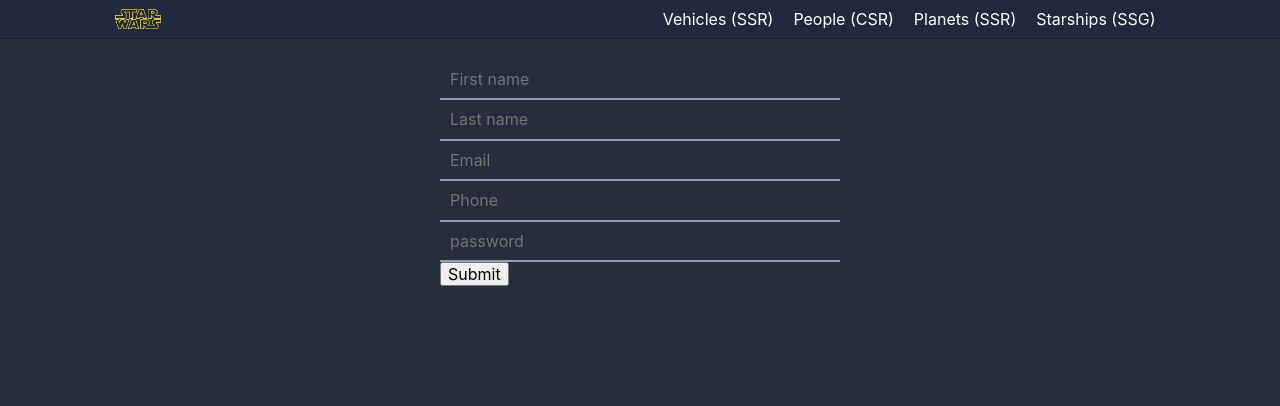
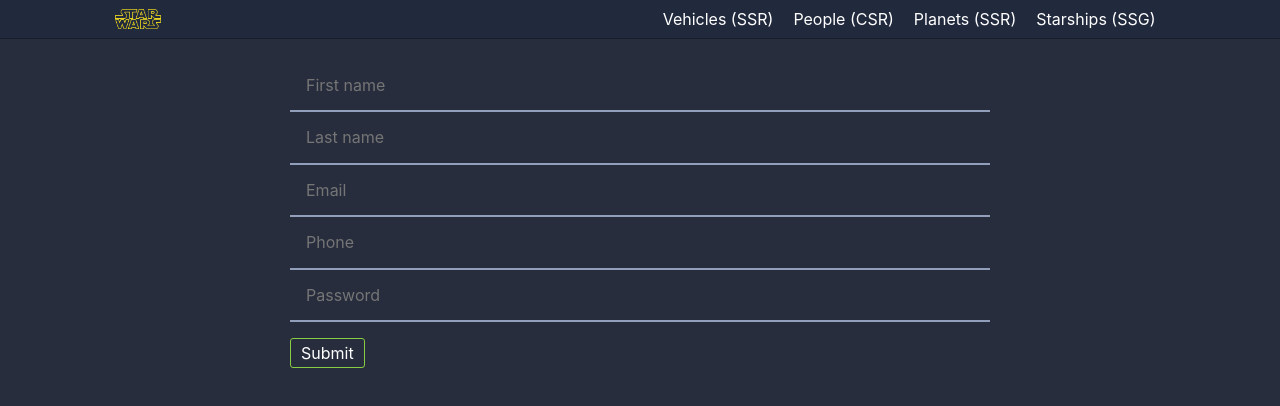
Before and after one commit to BuhayovA/cultum-tasks, a Next.js app: page /form in a window 1280 px wide. Shown: the top 406 px of the page. Built offline with nearby package versions, Linux system fonts and the light colour scheme.

Commit message:
'add-custom-hooks-useValidetion-and-useInput'

```diff
--- a/modules/shared/utils/validation/index.ts
+++ b/modules/shared/utils/validation/index.ts
@@ -1,61 +1,123 @@
+//hook(s)
 import React, { useEffect, useState } from 'react';
 
-export const useValidations = (value: string, validations: any) => {
-  const [isEmpty,setEmpty] = useState(true);
-  const [minLengthError,setMinLengthError] = useState(true);
-  const [maxLengthError,setMaxLengthError] = useState(true);
-  const [emailError,setEmailError] = useState(true);
+interface validationsType {
+  isPhone: boolean;
+  isEmpty: boolean;
+  isCapital: boolean;
+  isSymbol: boolean;
+  isEmail: boolean;
+  maxLength: number;
+  minLength: number;
+}
+
+export const useValidations = (value: string, validations: validationsType) => {
+  //local states
+  const [isEmpty, setEmpty] = useState(false);
+  const [minLengthError, setMinLengthError] = useState(false);
+  const [maxLengthError, setMaxLengthError] = useState(false);
+  const [emailError, setEmailError] = useState(false);
+  const [phoneError, setPhoneError] = useState(false);
+  const [capitalError, setCapitalError] = useState(false);
+  const [symbolError, setSymbolError] = useState(false);
+  const [inputValid, setInputValid] = useState(true);
+
+  //Effect(s)
+  useEffect(() => {
+    //make іterates over an object validations
+    for (const validation in validations) {
+      // checks the keys of the elements of an object
+      switch (validation) {
+        //If your input needed min length value
+        case 'minLength':
+          value.length < validations[validation] ? setMinLengthError(true) : setMinLengthError(false);
+          break;
+
+        //If your input needed max length value
+        case 'maxLength':
+          value.length > validations[validation] ? setMaxLengthError(true) : setMaxLengthError(false);
+          break;
+
+        //If your input needed capital value
+        case 'isCapital':
+          value.split('').some((e) => 'A' <= e && e <= 'Z') ? setCapitalError(false) : setCapitalError(true);
+          break;
+
+        //If your input needed symbol value
+        case 'isSymbol':
+          value.split('').some((e) => /[-!$%^&*()_+|~=`{}[\]:";'<>?,./]/.test(e))
+            ? setSymbolError(false)
+            : setSymbolError(true);
+          break;
+
+        /*TODO*/
+        case 'isEmpty':
+          value ? setEmpty(false) : setEmpty(true);
+          break;
+
+        // If your input need phone type
+        case 'isPhone':
+          // eslint-disable-next-line no-case-declarations
+          const phoneRegular = /^[+]*[(]{0,1}[0-9]{1,3}[)]{0,1}[-\s./0-9]*$/g;
+          phoneRegular.test(String(value)) ? setPhoneError(false) : setPhoneError(true);
+          break;
+
+        //If your input need email type
+        case 'isEmail':
+          // eslint-disable-next-line no-case-declarations
+          const emailRegular = /^(([^<>()[\]\\.,;:\s@"]+(\.[^<>()[\]\\.,;:\s@"]+)*)|(".+"))@((\[[0-9]{1,3}\.[0-9]{1,3}\.[0-9]{1,3}\.[0-9]{1,3}\])|(([a-zA-Z\-0-9]+\.)+[a-zA-Z]{2,}))$/;
+          emailRegular.test(String(value).toLowerCase()) ? setEmailError(false) : setEmailError(true);
+          break;
+      }
+    }
+  }, [value]);
 
   useEffect(() => {
-    for (const validation in validations) {
-      switch (validation){
+    if (isEmpty || minLengthError || maxLengthError || symbolError || capitalError || emailError || phoneError) {
+      setInputValid(false);
+    } else {
+      setInputValid(true);
+    }
+  }, [isEmpty, minLengthError, symbolError, capitalError, maxLengthError, emailError, phoneError]);
 
-        case 'minLength':
-          value.length < validations[validation] ? setMinLengthError(true) : setMinLengthError(false)
-          break;
+  const checkIsEmpty = () => {
+    value.length > 0 ? setEmpty(false) : setEmpty(true);
+  };
 
-        case 'maxLength':
-          value.length > validations[validation] ? setMaxLengthError(true) : setMaxLengthError(false)
-          break;
-
-        case 'isEmpty':
-          value ? setEmpty(false) : setEmpty(true)
-          break;
-        case 'isEmail':
-          // eslint-disable-next-line no-case-declarations
-          const regular = /^(([^<>()[\]\\.,;:\s@"]+(\.[^<>()[\]\\.,;:\s@"]+)*)|(".+"))@((\[[0-9]{1,3}\.[0-9]{1,3}\.[0-9]{1,3}\.[0-9]{1,3}\])|(([a-zA-Z\-0-9]+\.)+[a-zA-Z]{2,}))$/;
-          regular.test(String(value).toLowerCase()) ? setEmailError(false) : setEmailError(true)
-      }
-    }
-  },[value])
   return {
     isEmpty,
     minLengthError,
     maxLengthError,
     emailError,
-  }
-}
-
+    phoneError,
+    capitalError,
+    symbolError,
+    inputValid,
+    checkIsEmpty
+  };
+};
 
 export const useInput = (initialValue: string, validations: any) => {
-  const [value,setValue] = useState(initialValue)
-  const [isDirty, setDirty] = useState(false)
-  const valid = useValidations(value, validations)
+  const [value, setValue] = useState(initialValue);
+  const [isDirty, setDirty] = useState(false);
+  const valid = useValidations(value, validations);
 
+  //func if input value changes
+  const onChange = (event: React.ChangeEvent<HTMLInputElement>): void => {
+    setValue(event.target.value);
+  };
 
-  const onChange = (event: React.ChangeEvent<HTMLInputElement>): void => {
-    setValue(event.target.value)
-  }
+  //func if input on blur
+  const onBlur = (): void => {
+    setDirty(true);
+    valid.checkIsEmpty();
+  };
 
-  const onBlur = (event: React.FocusEvent<HTMLInputElement>): void => {
-    setDirty(true)
-  }
-
-  return{
+  return {
     value,
     onChange,
     onBlur,
     isDirty,
     ...valid
-  }
-}
+  };
+};
--- a/pages/form/index.tsx
+++ b/pages/form/index.tsx
@@ -1,32 +1,143 @@
+//views
 import { MainLayout } from '@md-shared/layouts/main';
-import { Wrapper, Input, EWrapper } from './views';
+import { Wrapper, Input, EWrapper, Button, BWrapper, IWrapper } from './views';
+//utils
 import { useInput } from '@md-utils/validation';
 
+const FormPage = () => {
+  const firstName = useInput('', { minLength: 5, maxLength: 50 });
+  const lastName = useInput('', { minLength: 5, maxLength: 50 });
+  const email = useInput('', { isEmail: true });
+  const phone = useInput('', { minLength: 10, isPhone: true });
+  const password = useInput('', { isCapital: true, isSymbol: true });
 
+  const onSubmit = (event: React.MouseEvent<HTMLButtonElement>) => {
+    event.preventDefault();
 
-const FormPage = () => {
+    //check empty inputs
+    firstName.checkIsEmpty();
+    lastName.checkIsEmpty();
+    email.checkIsEmpty();
+    phone.checkIsEmpty();
+    password.checkIsEmpty();
 
-  const email = useInput('', {isEmpty: true, minLength: 5})
-  const password = useInput('', {isEmpty: true, minLength: 5})
+    //check valid input value
+    if (firstName.inputValid && lastName.inputValid && email.inputValid && phone.inputValid && password.inputValid) {
+      const form = {
+        firstName: firstName.value,
+        lastName: lastName.value,
+        email: email.value,
+        phone: phone.value,
+        password: password.value
+      };
+      console.log(form);
+    } else {
+      console.error(`invalid`);
+    }
+  };
 
   return (
     <MainLayout>
       <Wrapper>
         <form>
-          <div>
-            <Input placeholder='First name' type='text' name='firstName'/>
-          </div>
-            <Input placeholder='Last name' type='text' name='lastName'/>
-          <div>
-            <Input onBlur={event => email.onBlur(event)} value={email.value} onChange={(event => email.onChange(event))} placeholder='Email' type='email' name='email'/>
-          </div>
-          <div>
-            <Input onBlur={event => password.onBlur(event)} value={password.value} onChange={(event => password.onChange(event))} placeholder='Phone' type='phone' name='phone'/>
-          </div>
-          <div>
-            <Input placeholder='password' type='password' name='password'/>
-          </div>
-          <button type='submit'>Submit</button>
+          <IWrapper>
+            <Input
+              onChange={(event) => firstName.onChange(event)}
+              onBlur={() => firstName.onBlur()}
+              value={firstName.value}
+              placeholder='First name'
+              type='tel'
+              name='firstName'
+            />
+            {firstName.isEmpty ? <EWrapper>This item cannot be empty.</EWrapper> : <div></div>}
+            {firstName.isDirty && firstName.minLengthError ? (
+              <EWrapper>The minimum length is 5 letters.</EWrapper>
+            ) : (
+              <div></div>
+            )}
+            {firstName.isDirty && firstName.maxLengthError ? (
+              <EWrapper>The maximum length is 50 letters.</EWrapper>
+            ) : (
+              <div></div>
+            )}
+          </IWrapper>
+          <IWrapper>
+            <Input
+              value={lastName.value}
+              onChange={(event) => lastName.onChange(event)}
+              onBlur={() => lastName.onBlur()}
+              placeholder='Last name'
+              type='text'
+              name='lastName'
+            />
+            {lastName.isEmpty ? <EWrapper>This item cannot be empty.</EWrapper> : <div></div>}
+            {lastName.isDirty && lastName.minLengthError ? (
+              <EWrapper>The minimum length is 5 letters.</EWrapper>
+            ) : (
+              <div></div>
+            )}
+            {lastName.isDirty && lastName.maxLengthError ? (
+              <EWrapper>The maximum length is 50 letters.</EWrapper>
+            ) : (
+              <div></div>
+            )}
+          </IWrapper>
+          <IWrapper>
+            <Input
+              onBlur={() => email.onBlur()}
+              value={email.value}
+              onChange={(event) => email.onChange(event)}
+              placeholder='Email'
+              type='email'
+              name='email'
+            />
+            {email.isEmpty ? <EWrapper>This item cannot be empty.</EWrapper> : <div></div>}
+            {email.isDirty && email.emailError ? <EWrapper>Email address must contain "@"!</EWrapper> : <div></div>}
+          </IWrapper>
+          <IWrapper>
+            <Input
+              onBlur={() => phone.onBlur()}
+              value={phone.value}
+              onChange={(event) => phone.onChange(event)}
+              placeholder='Phone'
+              type='phone'
+              name='phone'
+            />
+            {phone.isEmpty ? <EWrapper>This item cannot be empty.</EWrapper> : <div></div>}
+            {phone.isDirty && phone.phoneError ? <EWrapper>Invalid phone shape.</EWrapper> : <div></div>}
+            {phone.isDirty && phone.minLengthError ? (
+              <EWrapper>The minimum length is 10 letters.</EWrapper>
+            ) : (
+              <div></div>
+            )}
+          </IWrapper>
+          <IWrapper>
+            <Input
+              value={password.value}
+              onChange={(event) => password.onChange(event)}
+              onBlur={() => password.onBlur()}
+              placeholder='Password'
+              type='password'
+              name='password'
+            />
+            {password.isEmpty ? <EWrapper>This item cannot be empty.</EWrapper> : <div></div>}
+            {password.isDirty && password.symbolError ? (
+              <EWrapper>The password must contain at least one character.</EWrapper>
+            ) : (
+              <div></div>
+            )}
+            {password.isDirty && password.capitalError ? (
+              <EWrapper>The password must contain at least one uppercase letter.</EWrapper>
+            ) : (
+              <div></div>
+            )}
+          </IWrapper>
+
+          <BWrapper>
+            <Button onClick={(event) => onSubmit(event)} type='submit'>
+              Submit
+            </Button>
+          </BWrapper>
         </form>
       </Wrapper>
     </MainLayout>
--- a/pages/form/views.ts
+++ b/pages/form/views.ts
@@ -1,27 +1,31 @@
 import styled from 'styled-components';
-
 
 export const Wrapper = styled.div`
   justify-content: center;
   align-items: center;
   display: flex;
-`
+`;
+
+export const IWrapper = styled.div`
+  width: 700px;
+`;
 
 export const EWrapper = styled.div`
-  font-weight: 600;
   text-align: center;
   width: auto;
-  align-items: center;
-  background: #191e2d;
-  padding: 3px;
-  color: red;
-`
+  color: white;
+  background: #c51244 !important;
+  padding: 10px !important;
+  //border-radius: 0 0 8px 8px !important;
+  position: relative;
+  //box-shadow: 1px 1px 1px #191e2d;
+`;
 
 export const Input = styled.input`
   border: none;
-  width: 400px;
+  width: 100%;
   border-bottom: 2px solid #929fba;
-  padding: 10px;
+  padding: 16px;
   text-decoration: none;
   background: none;
   outline: 0;
@@ -29,7 +33,24 @@ export const Input = styled.input`
   outline-offset: 0;
   &:focus {
     transition: 0.5s;
-    border-bottom: 2px solid #4285F4!important;
+    border-bottom: 2px solid #4285f4 !important;
   }
+`;
 
-`
+export const BWrapper = styled.div`
+  padding-top: 16px;
+`;
+export const Button = styled.button`
+  padding: 5px 10px;
+  background-color: transparent;
+  border-radius: 3px;
+  border: 1px solid ${({ theme }) => theme.colors.green200};
+  color: #fff;
+  outline: none;
+  transition: background-color 0.2s linear;
+  cursor: pointer;
+
+  &:hover {
+    background-color: rgba(135, 204, 67, 0.8);
+  }
+`;
```
